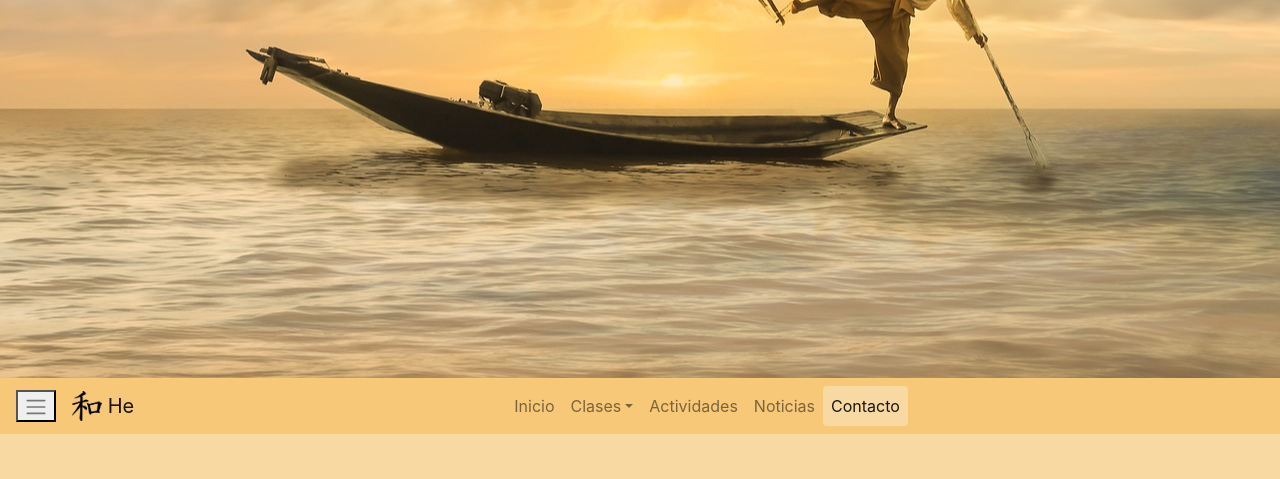
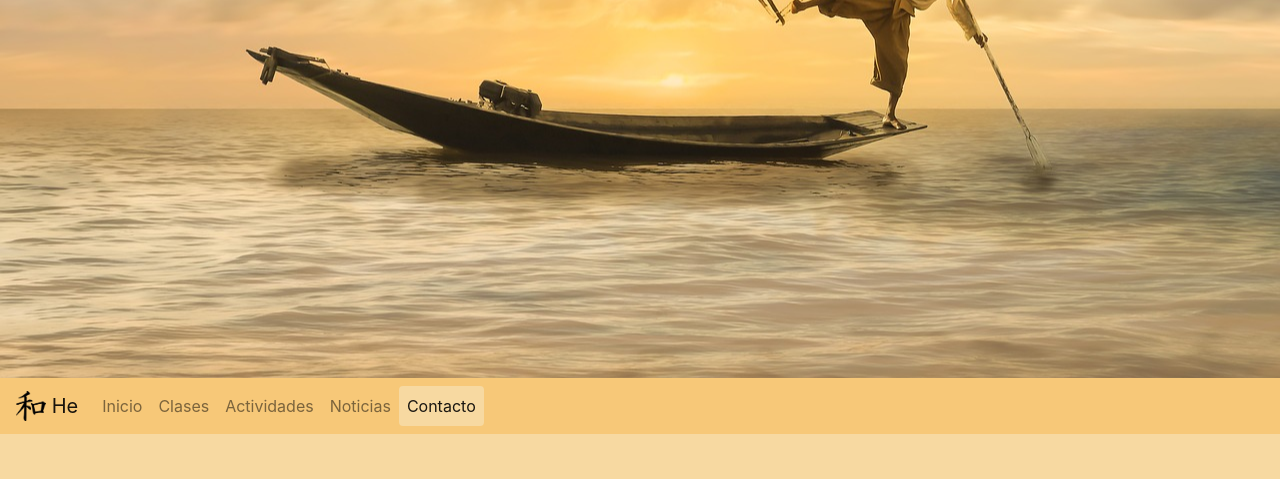
Before and after one commit to Dannerino/BootstrapTania, a plain HTML site: page index.html in a window 1280 px wide. Shown: the part 422-901 px from the top of the page. Drawn offline with nearby package versions, Linux system fonts and the light colour scheme.

Commit message:
Terminado

```diff
--- a/index.html
+++ b/index.html
@@ -57,18 +57,18 @@
   </section>
 
   <nav id="navbarcito" class="navbar sticky-top color1 navbar-expand-sm  navbar-light">
-    <button class="dropdown-toggler mr-3" type="button" data-toggle="collapse" aria-haspopup="true"
+    <button class="navbar-toggler mr-3" type="button" data-toggle="collapse" aria-haspopup="true"
       aria-expanded="false" data-target="#navbarTogglerDemo01"><span class="navbar-toggler-icon"></span></button>
 
     <a class="navbar-brand" href="index.html">
       <img src="images/he.png" width="30" height="30" class="d-inline-block align-top">
       He
     </a>
-    <div class="collapse d-flex justify-content-center align-items-center navbar-collapse" id="navbarTogglerDemo01">
+    <div class="collapse navbar-collapse" id="navbarTogglerDemo01">
       <div class="navbar-nav nav-pills text-center">
         <a class="nav-item nav-link" href="index.html">Inicio</a>
         <li class="nav-item dropdown">
-          <a class="nav-link dropdown-toggle" href="" id="navbarDropdown" data-toggle="dropdown" aria-haspopup="true"
+          <a class="nav-link navbar-toggle" href="" id="navbarDropdown" data-toggle="dropdown" aria-haspopup="true"
             aria-expanded="false">Clases</a>
           <div class="dropdown-menu" aria-labelledby="navbarDropdown">
             <a class="dropdown-item" href="#ClasesMañana">Mañana</a>
@@ -157,7 +157,7 @@
     </div>
 
     <h1 id="Noticias" class="display-4 ml-5">Última hora</h1>
-    <section class="container align-items-center" style="width: 40%; height: 40%;">
+    <section class="container-sm">
       <div id="carouselExampleIndicators" class="carousel slide" data-ride="carousel">
         <ol class="carousel-indicators">
           <li data-target="#carouselExampleIndicators" data-slide-to="0" class="active"></li>
```
